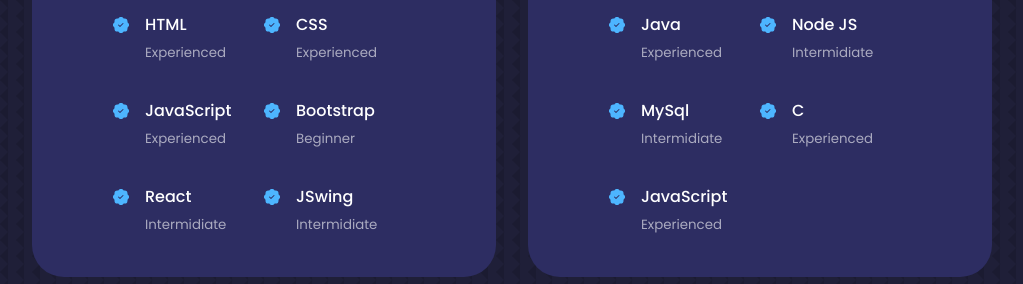
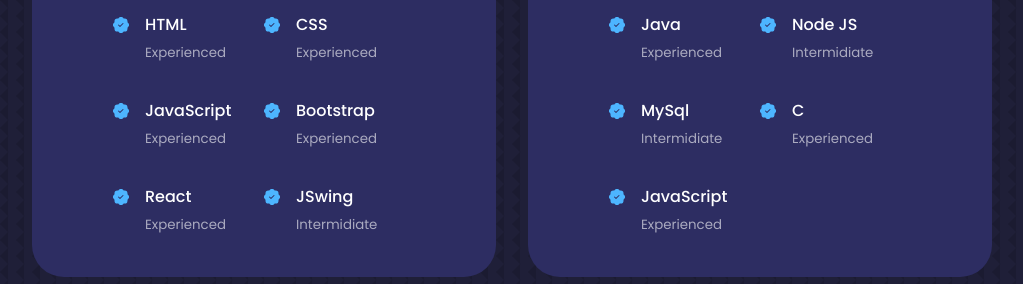
Before and after one commit to JatinBisht2308/PortFolio-Website, a React (Create React App) app in the folder portfolio1/: page / in a window 1280 px wide. Shown: the part 1880-2164 px from the top of the page, without its empty margins (128-1151 px from the left). Built offline with nearby package versions, Linux system fonts and the light colour scheme.

Commit message:
:fire: changed the cv

```diff
--- a/portfolio1/src/components/experience/Experience.jsx
+++ b/portfolio1/src/components/experience/Experience.jsx
@@ -44,14 +44,14 @@
               <BsPatchCheckFill className="experience__details-icon" />
               <div>
                 <h4>Bootstrap</h4>
-                <small className="text-light">Beginner</small>
+                <small className="text-light">Experienced</small>
               </div>
             </article>
             <article className="experience__details">
               <BsPatchCheckFill className="experience__details-icon" />
               <div>
                 <h4>React</h4>
-                <small className="text-light">Intermidiate</small>
+                <small className="text-light">Experienced</small>
               </div>
             </article>
             <article className="experience__details">
```
Also changed, not shown: 1 other file (tests, documents, lock files or other folders).
